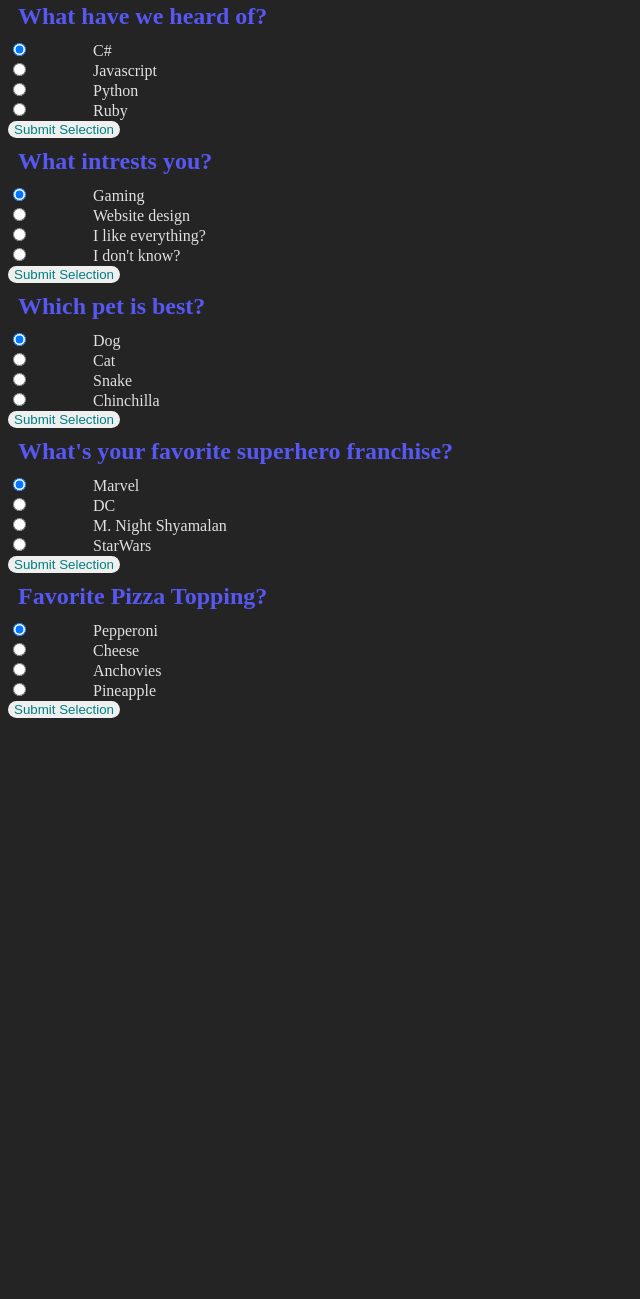
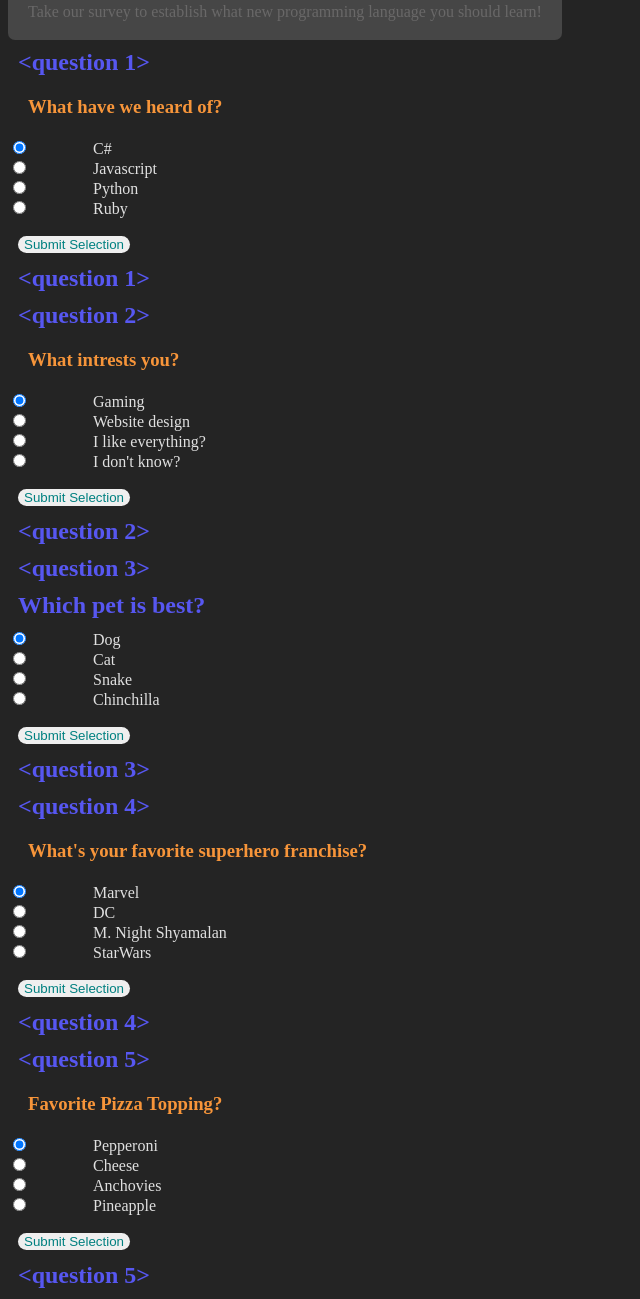
Before and after one commit to MatthewJbelcher7/PLS, a plain HTML site: page index.html in a window 1280 px wide. Shown: the part 107-1406 px from the top of the page, without its empty margins (0-640 px from the left). Before the commit the page ends 833 px from the top, so only its background shows below. Drawn offline with Linux system fonts and the light colour scheme.

Commit message:
add img folder and img

```diff
--- a/index.html
+++ b/index.html
@@ -11,9 +11,12 @@
 <body>
   <header>
     <h1>Programming Language Selector</h1>
-
+    <p1> Take our survey to establish what new programming language you should learn!</p1>
+    <br>
+    <br>
     <form id="radio-form">
-      <h2> What have we heard of?</h2>
+      <h2>&lt;question 1&gt;</h2>
+      <h3>What have we heard of?</h3>
       <input type="radio" name="q1" value="a1" id="C#" checked>
       <label for="C#">C#</label><br>
       <input type="radio" name="q1" value="a2" id="JS">
@@ -22,10 +25,12 @@
       <label for="PY">Python</label><br>
       <input type="radio" name="q1" value="a4" id="RB">
       <label for="RB">Ruby</label><br>
-      <button type="date">Submit Selection</button>
+      <h2><button type="date">Submit Selection</button></h2>
+      <h2>&lt;question 1&gt;</h2>
     </form>
     <form id="radio-form">
-      <h2> What intrests you?</h2>
+      <h2>&lt;question 2&gt;</h2>
+      <h3> What intrests you?</h3>
       <input type="radio" name="q1" value="a1" id="C#" checked>
       <label for="C#">Gaming</label><br>
       <input type="radio" name="q1" value="a2" id="JS">
@@ -34,9 +39,11 @@
       <label for="PY">I like everything?</label><br>
       <input type="radio" name="q1" value="a4" id="RB">
       <label for="RB">I don't know?</label><br>
-      <button type="date">Submit Selection</button>
+      <h2><button type="date">Submit Selection</button></h2>
+      <h2>&lt;question 2&gt;</h2>
     </form>
     <form id="radio-form">
+      <h2>&lt;question 3&gt;</h2>
       <h2> Which pet is best?</h2>
       <input type="radio" name="q1" value="a1" id="C#" checked>
       <label for="C#">Dog</label><br>
@@ -46,10 +53,12 @@
       <label for="PY">Snake</label><br>
       <input type="radio" name="q1" value="a4" id="RB">
       <label for="RB">Chinchilla</label><br>
-      <button type="date">Submit Selection</button>
+      <h2><button type="date">Submit Selection</button></h2>
+      <h2>&lt;question 3&gt;</h2>
     </form>
     <form id="radio-form">
-      <h2> What's your favorite superhero franchise?</h2>
+      <h2>&lt;question 4&gt;</h2>
+      <h3> What's your favorite superhero franchise?</h3>
       <input type="radio" name="q1" value="a1" id="C#" checked>
       <label for="C#">Marvel</label><br>
       <input type="radio" name="q1" value="a2" id="JS">
@@ -58,10 +67,12 @@
       <label for="PY">M. Night Shyamalan</label><br>
       <input type="radio" name="q1" value="a4" id="RB">
       <label for="RB">StarWars</label><br>
-      <button type="date">Submit Selection</button>
+      <h2><button type="date">Submit Selection</button></h2>
+      <h2>&lt;question 4&gt;</h2>
     </form>
     <form id="radio-form">
-      <h2> Favorite Pizza Topping?</h2>
+      <h2>&lt;question 5&gt;</h2>
+      <h3> Favorite Pizza Topping?</h3>
       <input type="radio" name="q1" value="a1" id="C#" checked>
       <label for="C#">Pepperoni</label><br>
       <input type="radio" name="q1" value="a2" id="JS">
@@ -70,7 +81,8 @@
       <label for="PY">Anchovies</label><br>
       <input type="radio" name="q1" value="a4" id="RB">
       <label for="RB">Pineapple</label><br>
-      <button type="date">Submit Selection</button>
+      <h2><button type="date">Submit Selection</button></h2>
+      <h2>&lt;question 5&gt;</h2>
     </form>
   </header>
 
```
Also changed, not shown: img/Left Side.JPG (added).
